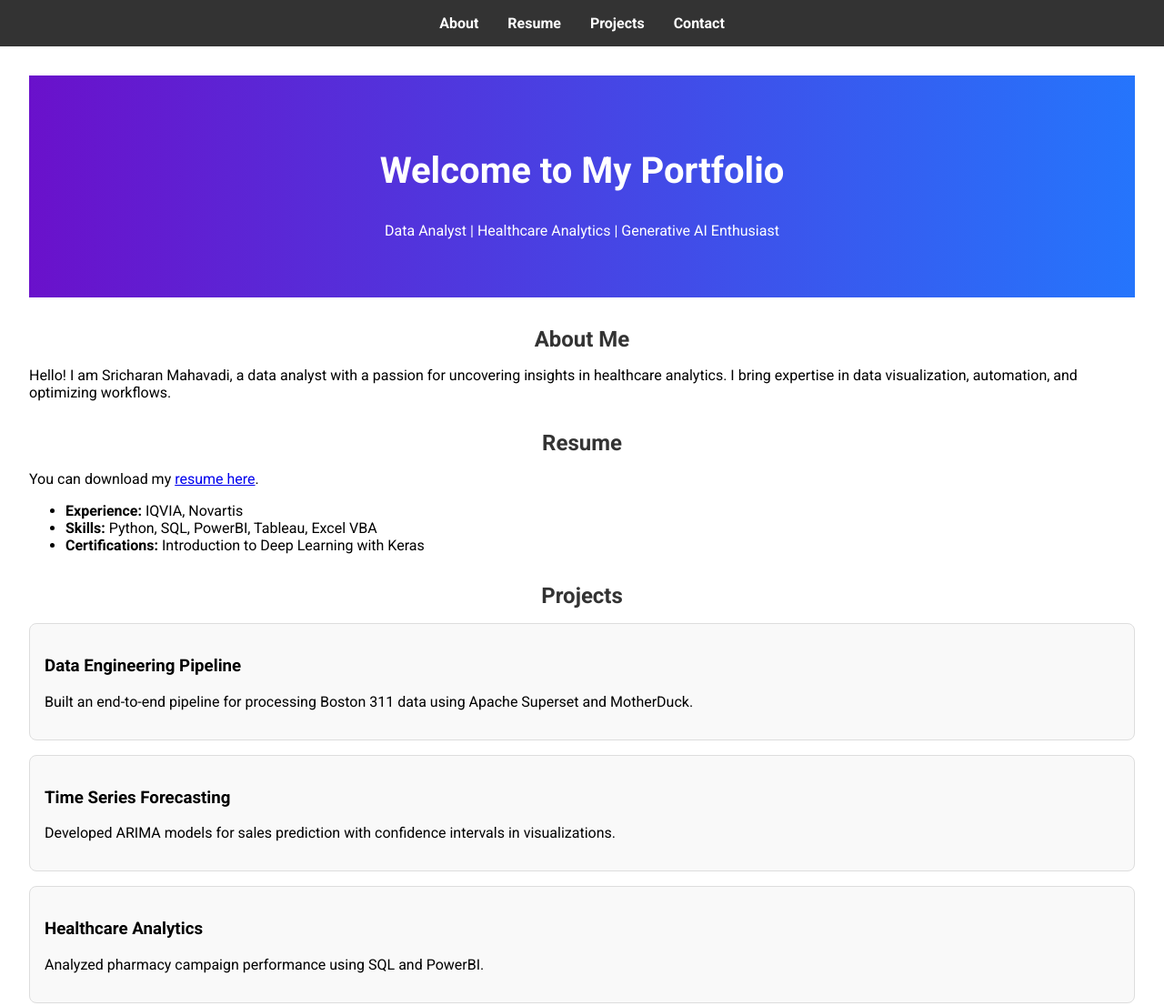
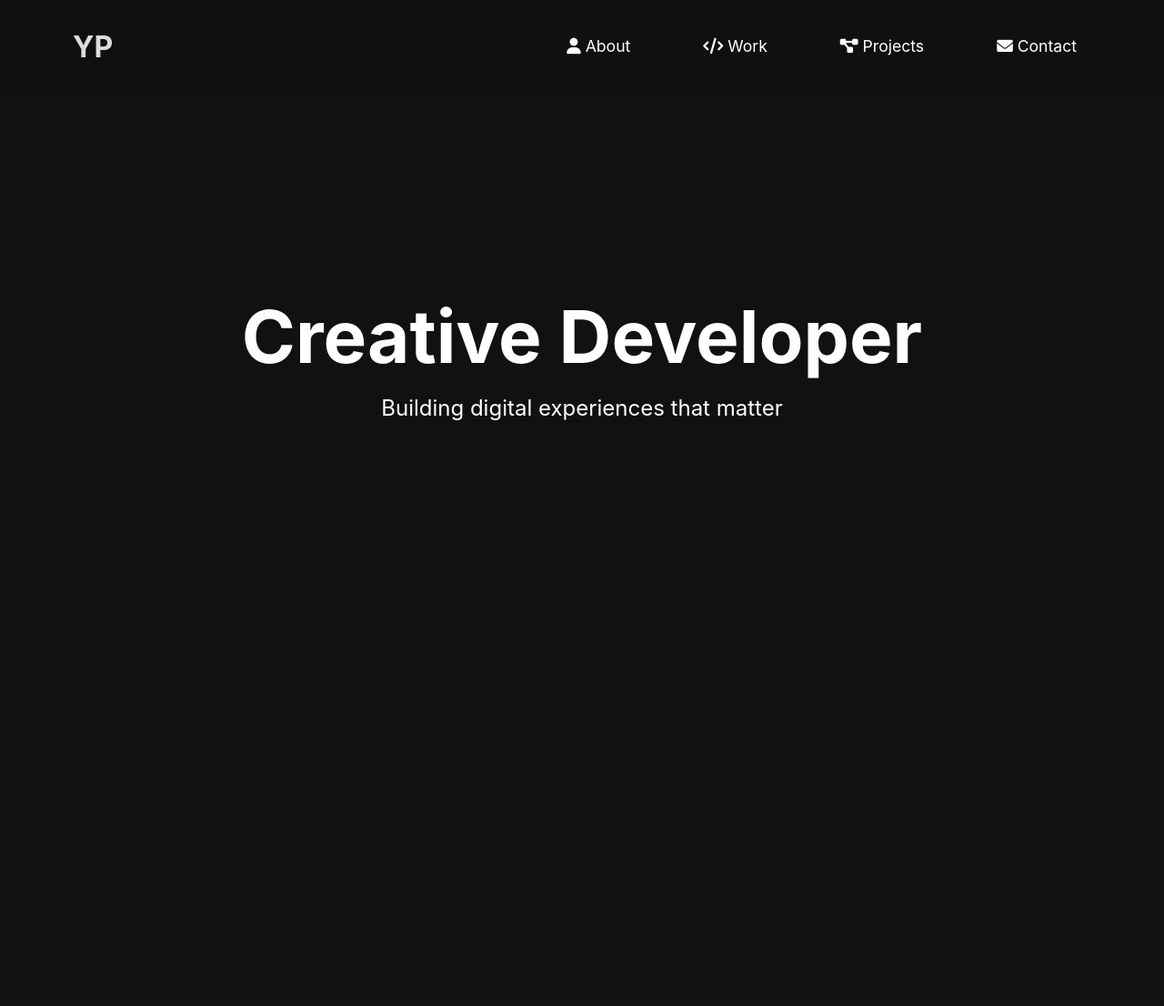
Before and after one commit to mscharan-analytics/website-test, a plain HTML site: page index.html in a window 1280 px wide. Shown: the top 1106 px of the page at 91% size. After the commit the page ends 800 px from the top, so only its background shows below. Drawn offline with Linux system fonts and the light colour scheme.

Commit message:
Update index.html

```diff
--- a/index.html
+++ b/index.html
@@ -3,146 +3,158 @@
 <head>
     <meta charset="UTF-8">
     <meta name="viewport" content="width=device-width, initial-scale=1.0">
-    <meta name="description" content="Portfolio of Sricharan Mahavadi, a data analyst specializing in healthcare analytics, data visualization, and machine learning pipelines.">
-    <meta name="author" content="Sricharan Mahavadi">
-    <meta name="keywords" content="Data Analyst, Healthcare Analytics, Generative AI, Portfolio, Sricharan Mahavadi">
-    <title>Sricharan Mahavadi | Data Analyst Portfolio</title>
-    <link rel="stylesheet" href="styles.css">
-    <link rel="preconnect" href="https://fonts.googleapis.com">
-    <link href="https://fonts.googleapis.com/css2?family=Roboto:wght@400;700&display=swap" rel="stylesheet">
+    <title>Your Portfolio</title>
+    <link rel="stylesheet" href="https://cdnjs.cloudflare.com/ajax/libs/font-awesome/6.0.0/css/all.min.css">
     <style>
+        :root {
+            --primary-color: #111111;
+            --accent-color: #dddddd;
+            --text-color: #ffffff;
+            --transition: all 0.3s ease;
+        }
+
         body {
-            font-family: 'Roboto', sans-serif;
             margin: 0;
-            padding: 0;
-            box-sizing: border-box;
+            font-family: 'Inter', sans-serif;
+            background: var(--primary-color);
+            color: var(--text-color);
         }
-        header {
-            background-color: #333;
-            color: #fff;
-            padding: 1rem 0;
-            position: sticky;
-            top: 0;
+
+        .nav-container {
+            position: fixed;
+            width: 100%;
+            background: rgba(17, 17, 17, 0.95);
+            backdrop-filter: blur(10px);
             z-index: 1000;
         }
-        nav ul {
+
+        nav {
             display: flex;
+            justify-content: space-between;
+            padding: 2rem 5rem;
+            max-width: 1400px;
+            margin: 0 auto;
+        }
+
+        .logo {
+            font-size: 2rem;
+            font-weight: bold;
+            color: var(--accent-color);
+            text-decoration: none;
+            transition: var(--transition);
+        }
+
+        .nav-links {
+            display: flex;
+            gap: 3rem;
+        }
+
+        .nav-links a {
+            color: var(--text-color);
+            text-decoration: none;
+            font-size: 1.1rem;
+            position: relative;
+            padding: 0.5rem 1rem;
+            transition: var(--transition);
+        }
+
+        .nav-links a::after {
+            content: '';
+            position: absolute;
+            bottom: 0;
+            left: 0;
+            width: 0;
+            height: 2px;
+            background: var(--accent-color);
+            transition: var(--transition);
+        }
+
+        .nav-links a:hover::after {
+            width: 100%;
+        }
+
+        .hero {
+            height: 100vh;
+            display: flex;
+            align-items: center;
             justify-content: center;
-            list-style: none;
+            text-align: center;
+            padding: 0 2rem;
+        }
+
+        .hero-content h1 {
+            font-size: 5rem;
             margin: 0;
-            padding: 0;
+            opacity: 0;
+            transform: translateY(30px);
+            animation: fadeInUp 1s forwards;
         }
-        nav ul li {
-            margin: 0 1rem;
+
+        .hero-content p {
+            font-size: 1.5rem;
+            margin: 1rem 0;
+            opacity: 0;
+            transform: translateY(30px);
+            animation: fadeInUp 1s 0.3s forwards;
         }
-        nav ul li a {
-            color: #fff;
-            text-decoration: none;
-            font-weight: bold;
+
+        @keyframes fadeInUp {
+            to {
+                opacity: 1;
+                transform: translateY(0);
+            }
         }
-        nav ul li a:hover {
-            text-decoration: underline;
+
+        .projects-grid {
+            display: grid;
+            grid-template-columns: repeat(auto-fit, minmax(300px, 1fr));
+            gap: 2rem;
+            padding: 5rem;
+            max-width: 1400px;
+            margin: 0 auto;
         }
-        main {
-            padding: 2rem;
+
+        .project-card {
+            background: rgba(255, 255, 255, 0.05);
+            border-radius: 15px;
+            overflow: hidden;
+            transition: var(--transition);
         }
-        #hero {
-            text-align: center;
-            background: linear-gradient(to right, #6a11cb, #2575fc);
-            color: #fff;
-            padding: 3rem 1rem;
+
+        .project-card:hover {
+            transform: translateY(-10px);
+            box-shadow: 0 10px 30px rgba(0, 0, 0, 0.3);
         }
-        #hero h1 {
-            font-size: 2.5rem;
+
+        .project-image {
+            width: 100%;
+            height: 200px;
+            object-fit: cover;
         }
-        section {
-            margin-bottom: 2rem;
-        }
-        h2 {
-            text-align: center;
-            margin-bottom: 1rem;
-            color: #333;
-        }
-        .project {
-            border: 1px solid #ddd;
-            border-radius: 8px;
-            padding: 1rem;
-            margin-bottom: 1rem;
-            background-color: #f9f9f9;
-        }
-        #contact ul {
-            list-style: none;
-            padding: 0;
-        }
-        #contact ul li {
-            margin-bottom: 0.5rem;
-        }
-        footer {
-            text-align: center;
-            background-color: #333;
-            color: #fff;
-            padding: 1rem 0;
-        }
-        footer p {
-            margin: 0;
+
+        .project-content {
+            padding: 1.5rem;
         }
     </style>
 </head>
 <body>
-    <header>
+    <div class="nav-container">
         <nav>
-            <ul>
-                <li><a href="#about">About</a></li>
-                <li><a href="#resume">Resume</a></li>
-                <li><a href="#projects">Projects</a></li>
-                <li><a href="#contact">Contact</a></li>
-            </ul>
+            <a href="#" class="logo">YP</a>
+            <div class="nav-links">
+                <a href="#about"><i class="fas fa-user"></i> About</a>
+                <a href="#work"><i class="fas fa-code"></i> Work</a>
+                <a href="#projects"><i class="fas fa-project-diagram"></i> Projects</a>
+                <a href="#contact"><i class="fas fa-envelope"></i> Contact</a>
+            </div>
         </nav>
-    </header>
-    <main>
-        <section id="hero">
-            <h1>Welcome to My Portfolio</h1>
-            <p>Data Analyst | Healthcare Analytics | Generative AI Enthusiast</p>
-        </section>
-        <section id="about">
-            <h2>About Me</h2>
-            <p>Hello! I am Sricharan Mahavadi, a data analyst with a passion for uncovering insights in healthcare analytics. I bring expertise in data visualization, automation, and optimizing workflows.</p>
-        </section>
-        <section id="resume">
-            <h2>Resume</h2>
-            <p>You can download my <a href="resume.pdf" target="_blank">resume here</a>.</p>
-            <ul>
-                <li><strong>Experience:</strong> IQVIA, Novartis</li>
-                <li><strong>Skills:</strong> Python, SQL, PowerBI, Tableau, Excel VBA</li>
-                <li><strong>Certifications:</strong> Introduction to Deep Learning with Keras</li>
-            </ul>
-        </section>
-        <section id="projects">
-            <h2>Projects</h2>
-            <div class="project">
-                <h3>Data Engineering Pipeline</h3>
-                <p>Built an end-to-end pipeline for processing Boston 311 data using Apache Superset and MotherDuck.</p>
-            </div>
-            <div class="project">
-                <h3>Time Series Forecasting</h3>
-                <p>Developed ARIMA models for sales prediction with confidence intervals in visualizations.</p>
-            </div>
-            <div class="project">
-                <h3>Healthcare Analytics</h3>
-                <p>Analyzed pharmacy campaign performance using SQL and PowerBI.</p>
-            </div>
-        </section>
-        <section id="contact">
-            <h2>Contact</h2>
-            <p>Feel free to reach out to me or connect on LinkedIn.</p>
-            <ul>
-                <li>Email: <a href="mailto:sricharan.mahavadi@example.com">sricharan.mahavadi@example.com</a></li>
-                <li>LinkedIn: <a href="https://www.linkedin.com/in/sricharanmahavadi" target="_blank">linkedin.com/in/sricharanmahavadi</a></li>
-            </ul>
-        </section>
-    </main>
-    <footer>
-        <p>&copy; 2024 Sricharan Mahavadi. All Rights Reserved.</p>
-    </footer>
+    </div>
+
+    <section class="hero">
+        <div class="hero-content">
+            <h1>Creative Developer</h1>
+            <p>Building digital experiences that matter</p>
+        </div>
+    </section>
 </body>
 </html>
```
